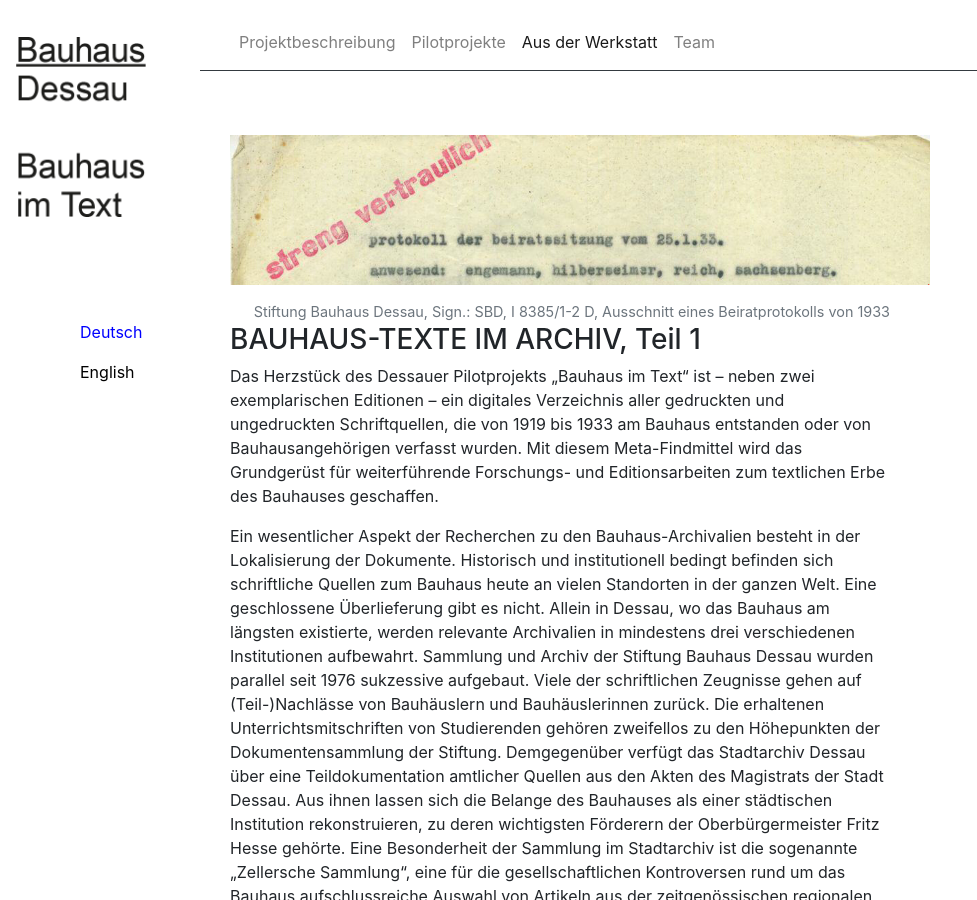
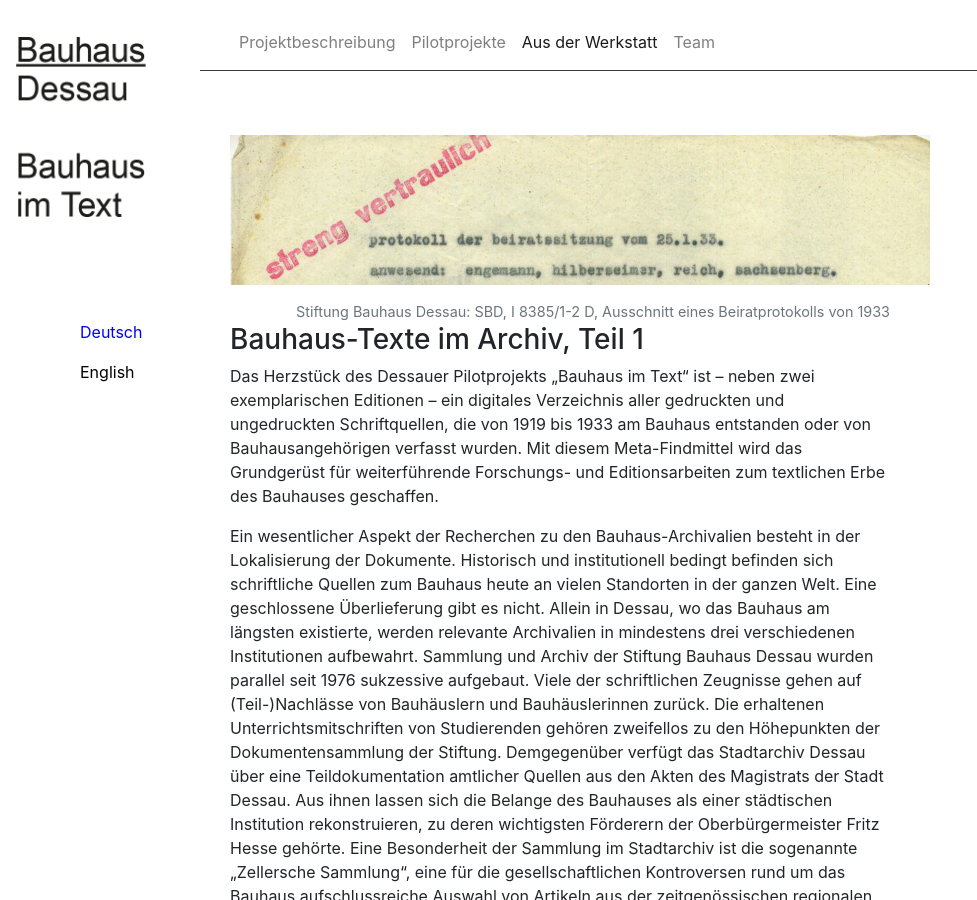
Before and after one commit to Bauhaus-im-Text/internetauftritt, a Jekyll site: the page built from pages/blog.md, in a window 1280 px wide and 900 px high. Shown: the whole window, without its empty margins (0-977 px from the left). Built offline with Jekyll 4.4.1, drawn with Linux system fonts in a browser that asks for light colours.

Commit message:
Update blog.md

```diff
--- a/pages/blog.md
+++ b/pages/blog.md
@@ -4,11 +4,13 @@ nav: Aus der Werkstatt
 nav_order: 3
 ---
 
+
+
 <figure>
      <a class="image-link"><img src="Aus dem Archiv_Objeke aus der Sammlung 33.png" data-image-ext="png" width="700" height="150" /></a>
-</figure><figcaption class="figure-caption text-right">Stiftung Bauhaus Dessau, Sign.: SBD, I 8385/1-2 D, Ausschnitt eines Beiratprotokolls von 1933 </figcaption>
+</figure><figcaption class="figure-caption text-right">Stiftung Bauhaus Dessau: SBD, I 8385/1-2 D, Ausschnitt eines Beiratprotokolls von 1933 </figcaption>
 
-<h3> BAUHAUS-TEXTE IM ARCHIV, Teil 1 </h3>
+<h3> Bauhaus-Texte im Archiv, Teil 1 </h3>
 Das Herzstück des Dessauer Pilotprojekts „Bauhaus im Text“ ist – neben zwei exemplarischen Editionen – ein digitales Verzeichnis aller gedruckten und ungedruckten Schriftquellen, die von 1919 bis 1933 am Bauhaus entstanden oder von Bauhausangehörigen verfasst wurden. Mit diesem Meta-Findmittel wird das Grundgerüst für weiterführende Forschungs- und Editionsarbeiten zum textlichen Erbe des Bauhauses geschaffen.
 
 Ein wesentlicher Aspekt der Recherchen zu den Bauhaus-Archivalien besteht in der Lokalisierung der Dokumente. Historisch und institutionell bedingt befinden sich schriftliche Quellen zum Bauhaus heute an vielen Standorten in der ganzen Welt. Eine geschlossene Überlieferung gibt es nicht. Allein in Dessau, wo das Bauhaus am längsten existierte, werden relevante Archivalien in mindestens drei verschiedenen Institutionen aufbewahrt.
```
